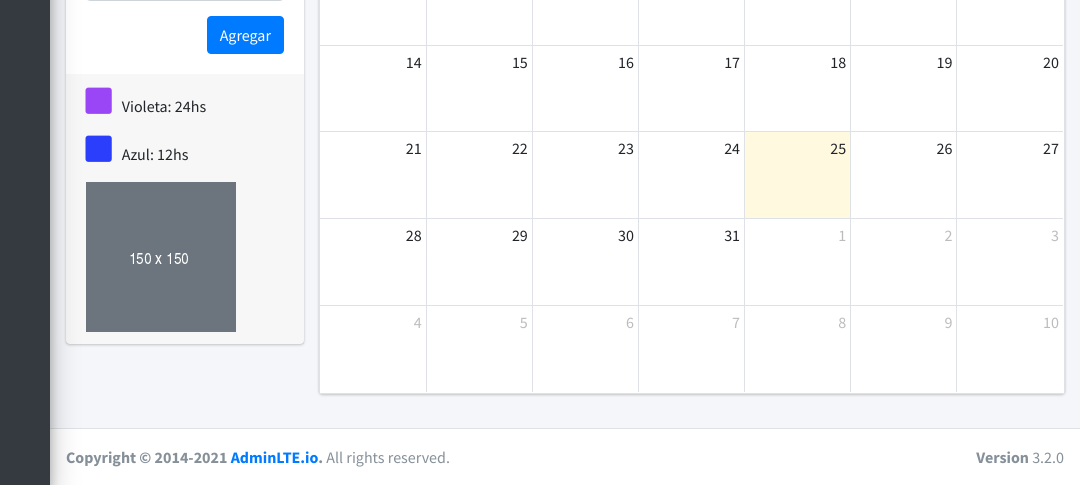
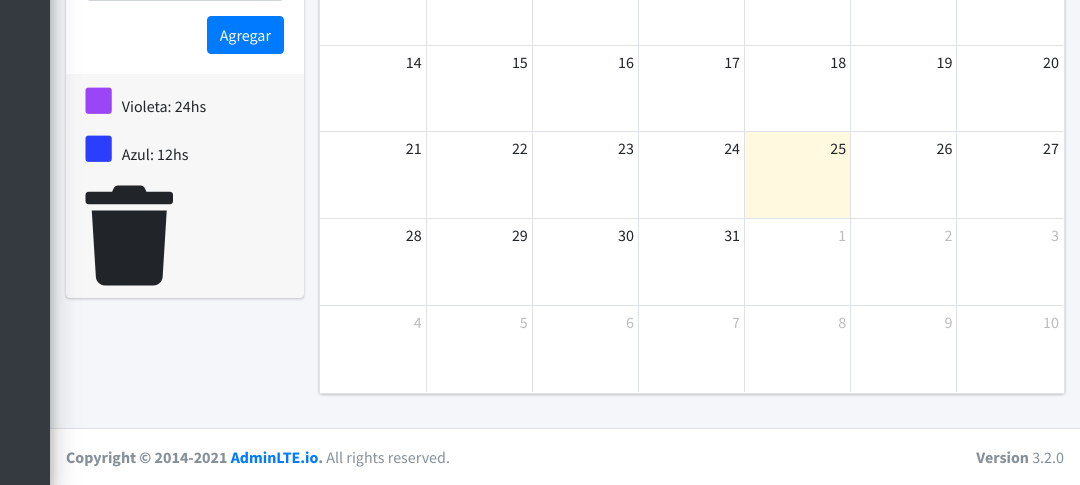
Before and after one commit to eliasbrucart/FarmaciaVernhes, a PHP site: page /FarmaciaVernhes/ in a window 1280 px wide. Shown: the part 315-800 px from the top of the page, without its empty margins (200-1280 px from the left). Run offline with PHP 8.4, Linux system fonts and the light colour scheme; data that the repository does not hold is empty; some libraries are stand-ins or nearby versions.

Commit message:
Added trash icon into trash div

```diff
--- a/views/css/admin/admin_module.css
+++ b/views/css/admin/admin_module.css
@@ -10,6 +10,12 @@
     font-size: 30px;
     color: #2a3efc;
     margin-right: 10px;
+}
+.calendar-trash{
+    margin-top: 20px;
+}
+.calendar-trash i{
+    font-size: 100px;
 }
 /*=============================================
 ESCRITORIO MEDIANO O TABLET HORIZONTAL (MD revisamos en 1024px)
--- a/views/js/calendar/calendar.js
+++ b/views/js/calendar/calendar.js
@@ -269,10 +269,10 @@ $(function () {
 
         if (event.jsEvent.pageX >= x1 && event.jsEvent.pageX<= x2 &&
           event.jsEvent.pageY >= y1 && event.jsEvent.pageY <= y2) {
-            alert('SIII');
             console.log("event drag stop event id " + event.event.id);
             RemoveEventFromTurner(event.event.id);
             event.event.remove();
+            location.reload();
             //$('#calendario').fullCalendar('removeEvents', event.id);
         }
       }
--- a/views/modules/admin/admin_module.php
+++ b/views/modules/admin/admin_module.php
@@ -54,7 +54,7 @@
                 <div class="card-footer">
                   <p class="violetSquareText"><i class="fas fa-square violetSquare"></i>Violeta: 24hs</p>
                   <p class="blueSquareText"><i class="fas fa-square blueSquare"></i>Azul: 12hs</p>
-                  <div id="calendarTrash" class="calendar-trash"><img src="views/img/default-150x150.png" /></div>
+                  <div id="calendarTrash" class="calendar-trash"><i class="fa fa-trash"></i></div>
                 </div>
               </div>
             </div>
```
